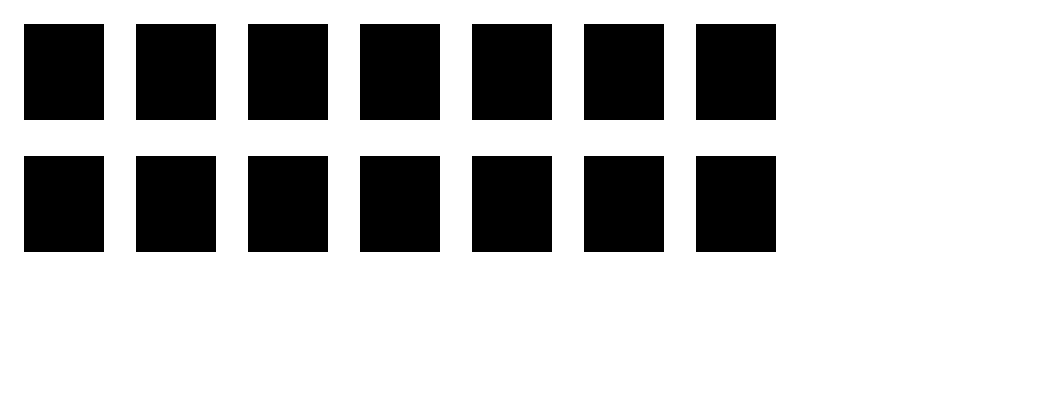
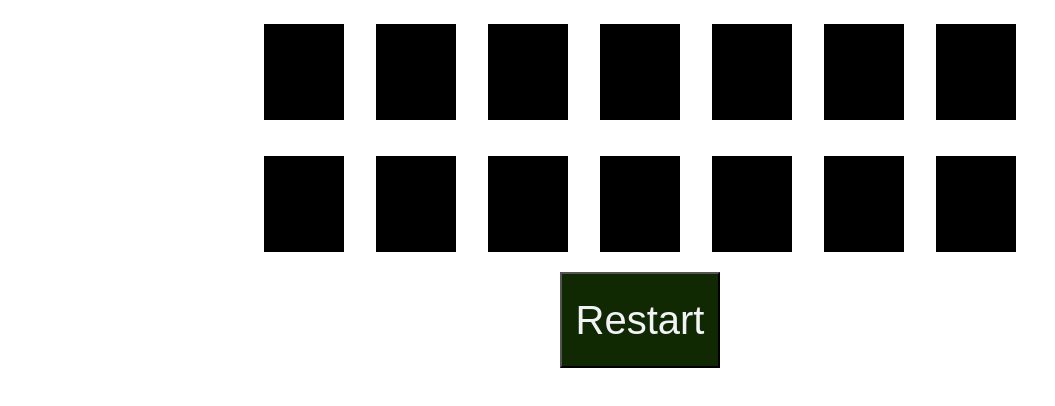
Before and after one commit to vmdalal47/Memory-Game, a plain HTML site: page index.html in a window 1280 px wide. Shown: the whole page, without its empty margins (0-1055 px from the left). Drawn offline with Linux system fonts and the light colour scheme.

Commit message:
add submit button and style black boxes

```diff
--- a/app.js
+++ b/app.js
@@ -7,6 +7,8 @@ const image_locations = [
     "memory_game_images/michelle_bowman.jpg",
     "memory_game_images/philip_jefferson.jpg"
 ]
+
+const submit_button = document.querySelector("input[type='submit']");
 
 const image_container = document.getElementById("image-container");
 const number_of_images = image_locations.length;
--- a/index.html
+++ b/index.html
@@ -9,6 +9,9 @@
     <body>
         <main>
             <div id="image-container"></div>
+            <form>
+                <input type="submit" value="Restart">
+            </form>
         </main>
     </body>
     <script src="app.js"></script>
--- a/styles.css
+++ b/styles.css
@@ -8,3 +8,21 @@
     margin: 1rem;
     display: inline-flex;
 }
+
+input {
+    margin: 0 auto;
+    display: block;
+    background-color: rgb(16, 41, 2);
+    color: rgb(241, 243, 246);
+    width: 10rem;
+    height: 6rem;
+    font-size: 2.5rem;
+}
+
+input:hover, .black-box:hover {
+    cursor: pointer;
+}
+
+#image-container {
+    text-align: center;
+}
```
